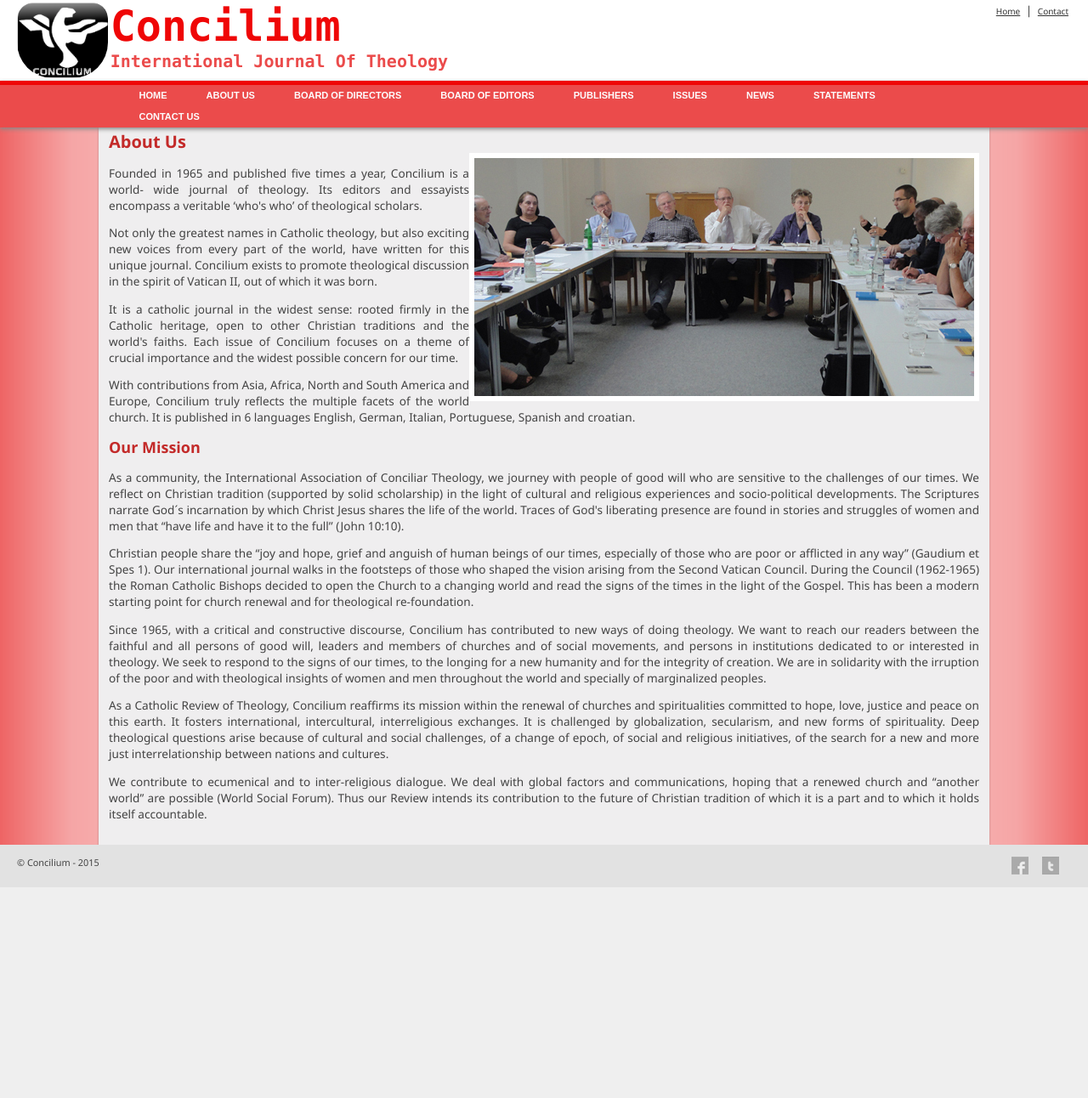
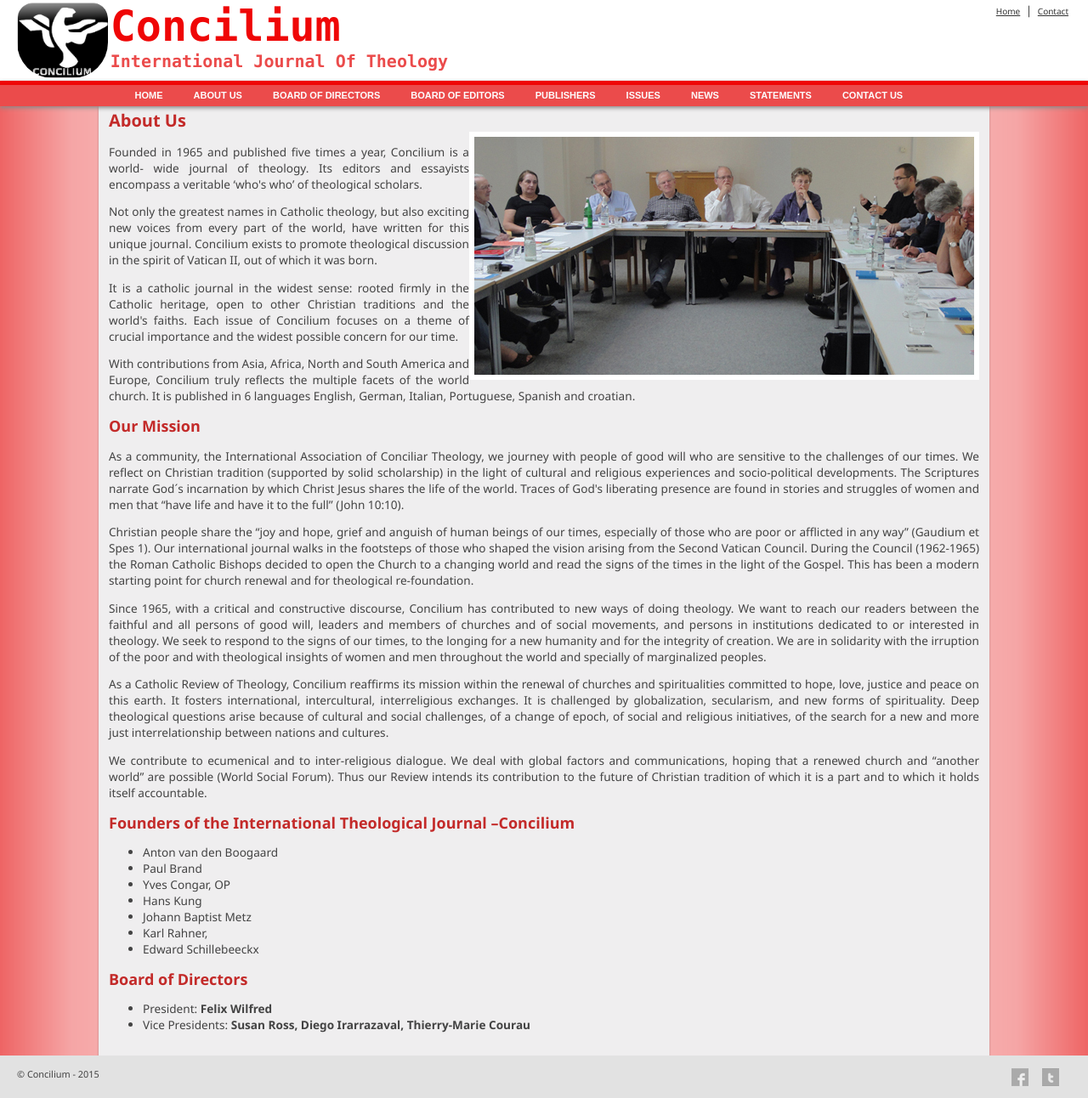
Before and after one commit to sureshkumarn86/Concilium, a PHP site: page /about.php in a window 1280 px wide. Shown: the whole page at 85% size. Before the commit the page ends 1044 px from the top, so only its background shows below. Run offline with PHP 8.4, Linux system fonts and the light colour scheme.

Commit message:
finetune

```diff
--- a/about.php
+++ b/about.php
@@ -27,6 +27,29 @@
     </p><p>
 We contribute to ecumenical and to inter-religious dialogue. We deal with global factors and communications, hoping that a renewed church and “another world” are possible (World Social Forum). Thus our Review intends its contribution to the future of Christian tradition of which it is a part and to which it holds itself accountable.
 </p>
+
+<div>
+    <h2>Founders of the International Theological Journal –Concilium</h2>
+    <ul>
+<li>	Anton van den Boogaard	</li>
+<li>	Paul Brand	</li>
+<li>	Yves Congar, OP	</li>
+<li>	Hans Kung	</li>
+<li>	Johann Baptist Metz	</li>
+<li>	Karl Rahner,	</li>
+<li>	Edward Schillebeeckx	</li>
+    </ul>
+
+<h2>         Board of Directors</h2>
+
+<ul>
+<li>President: <strong>                    Felix Wilfred</strong></li>
+<li>Vice Presidents: <strong>Susan Ross, Diego Irarrazaval, Thierry-Marie Courau</strong></li>
+</ul>
+    </div>
+
+
+
 <?php
     include ("Includes/footer.php");
  ?>
--- a/contact.php
+++ b/contact.php
@@ -15,8 +15,10 @@
             '<tr><td>mail:</td><td>'.$mail.'</td></tr>'.
             '<tr><td>query:</td><td>'.$query.'</td></tr>'.
             '</table>';
-            $headers = "From: query@concilium.in" . "\r\n" .
-            "CC: concilium.madras@gmail.com,sureshkumarn86@gmail.com";
+            $headers = "From: query@concilium.in" . "\r\n" ;
+$headers  .= 'MIME-Version: 1.0' . "\r\n";
+$headers .= 'Content-type: text/html; charset=iso-8859-1' . "\r\n";
+$headers  .= "CC: concilium.madras@gmail.com,sureshkumarn86@gmail.com";
             mail("admin@concilium.in","Query/Feedbak from Concilium.in",$msg,$headers);
             $success_msg='Your Query/Feedback received. Thanks.';
         }
--- a/resource/css/Site.css
+++ b/resource/css/Site.css
@@ -212,7 +212,8 @@
         display:block;
         float: left;
         text-align:center;
-        padding:0 20px;
+        padding:0 15px;
+        transition: background 0.5s;
     }
 
         ul#menu li a {
--- a/resource/css/css850.css
+++ b/resource/css/css850.css
@@ -20,4 +20,7 @@
 ul#issue-link li a{
     background-size: 72%;
 }
+#blog-gallery{
+    max-height: none;
 }
+}
```
Also changed, not shown: index.php (+5 -3 lines).
